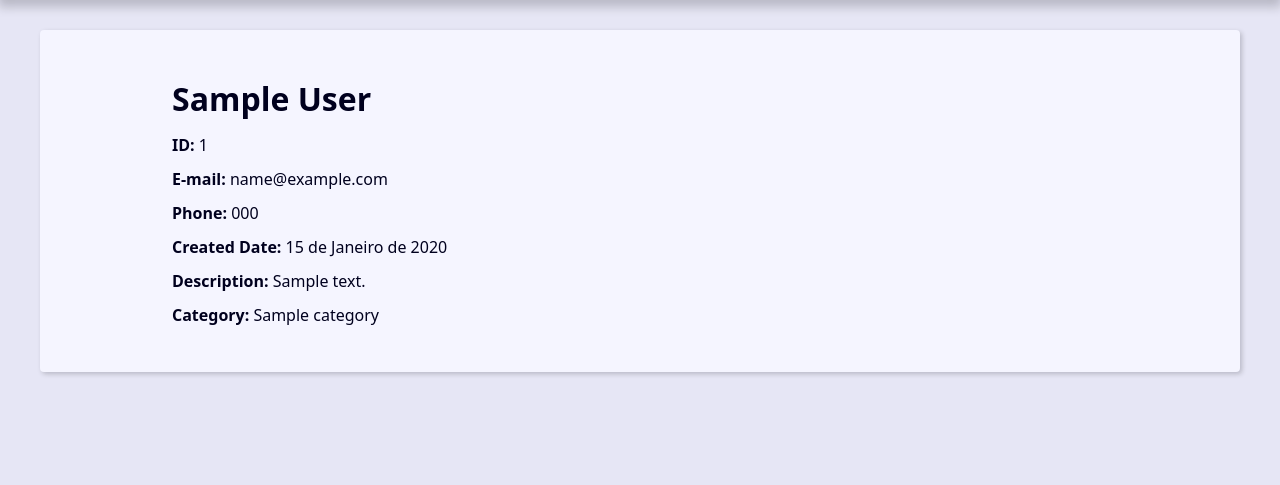
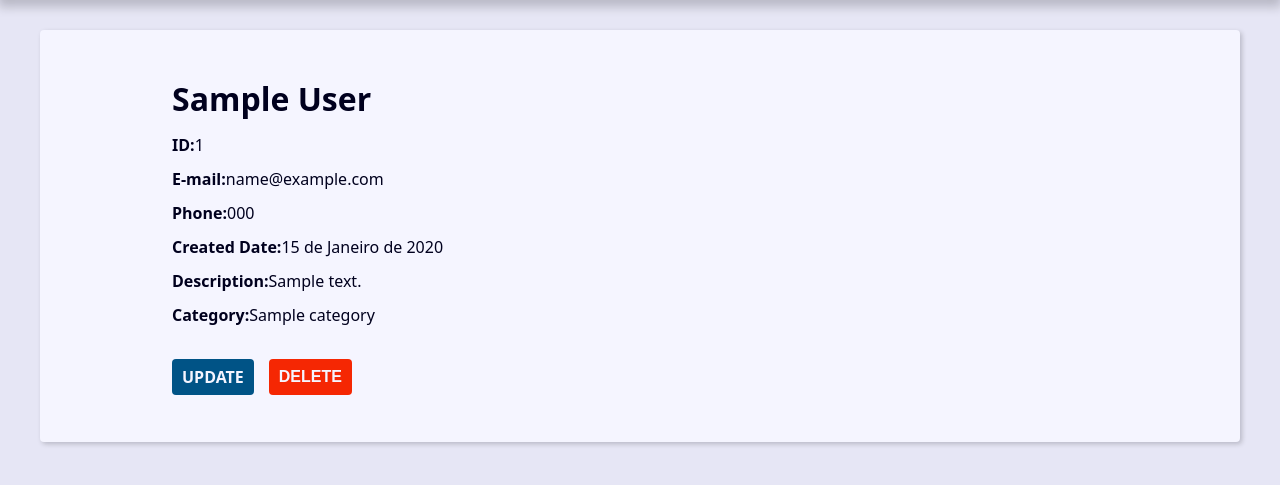
Before and after one commit to Humberto-Matondo/Agenda, a Django app: page /contact/1/ in a window 1280 px wide. Shown: the part 239-724 px from the top of the page. Run offline with Django 4.2, Linux system fonts and the light colour scheme; tables that the repository leaves empty hold one stand-in row (values such as "Sample post").

Commit message:
CREATED VIEWS,URL and TEMPLATES TO DELETE CONTACTS

```diff
--- a/base_static/global/css/style.css
+++ b/base_static/global/css/style.css
@@ -314,3 +314,23 @@ svg {
     filter: brightness(80%);
     box-shadow: 0 0 5px var(--link-dark-color);
 }
+
+.contact-links {
+    margin-block: calc(var(--small-font-size) * 2);
+    display: flex;
+    align-items: center;
+    gap: 0 var(--spacing);
+}
+
+.btn-link {
+    font-size: var(--small-font-size);
+    text-decoration: none;
+    font-weight: bold;
+    padding: 1rem;
+    display: block;
+    line-height: var(--small-font-size);
+}
+
+.btn-delete {
+    background: rgb(245, 39, 3);
+}
--- a/contact/templates/contact/contact.html
+++ b/contact/templates/contact/contact.html
@@ -2,14 +2,40 @@
 
 {% block content %}
   <div class="single-contact">
-
     <h1 class="single-contact-name">{{ contact.first_name }} {{ contact.last_name }}</h1>
 
-    <p><b>ID: </b>{{ contact.id }}</p>
-    <p><b>E-mail: </b>{{ contact.email}} </p>
-    <p><b>Phone: </b>{{ contact.phone}} </p>
-    <p><b>Created Date: </b>{{ contact.created_date}} </p>
-    <p><b>Description: </b>{{ contact.description}} </p>
-    <p><b>Category: </b>{{ contact.category.name}} </p>
-</div>
+    <p>
+      <b>ID:</b>{{ contact.id }}
+    </p>
+    <p>
+      <b>E-mail:</b>{{ contact.email }}
+    </p>
+    <p>
+      <b>Phone:</b>{{ contact.phone }}
+    </p>
+    <p>
+      <b>Created Date:</b>{{ contact.created_date }}
+    </p>
+    <p>
+      <b>Description:</b>{{ contact.description }}
+    </p>
+    <p>
+      <b>Category:</b>{{ contact.category.name }}
+    </p>
+
+    <div class="contact-links">
+      <a class="btn btn-link" href="{% url 'contact:update' contact.id %}">UPDATE</a>
+
+      <form action="{% url 'contact:delete' contact.id %}" method="POST">
+        {% csrf_token %}
+
+        {% if confirmation == 'no' %}
+          <input type="hidden" name="confirmation" value="yes" />
+          <button class="btn btn-link btn-delete" type="submit">CONFIRMA?</button>
+        {% else %}
+          <button class="btn btn-link btn-delete" type="submit">DELETE</button>
+        {% endif %}
+      </form>
+    </div>
+  </div>
 {% endblock %}
--- a/contact/urls.py
+++ b/contact/urls.py
@@ -11,5 +11,6 @@ urlpatterns = [
     path('contact/create/', views.create, name='create'),
 
     path('contact/<int:contact_id>/update/', views.update, name='update'),
+    path('contact/<int:contact_id>/delete/', views.delete, name='delete'),
 
 ]
```
Also changed, not shown: contact/views/contact_forms.py (+20 -0 lines).
